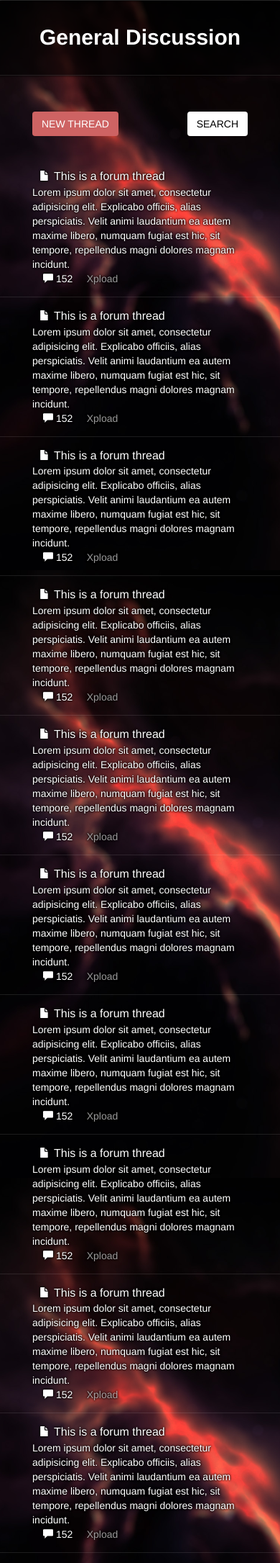
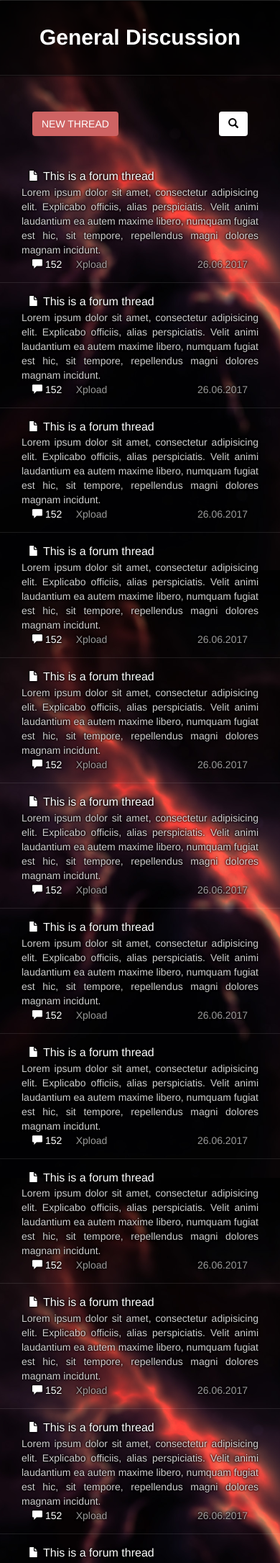
Before and after one commit to kosicielPL/nodejs-forum, a Node server app: template client/views/forum/singleforum.pug in a window 390 px wide. Shown: the part 52-2223 px from the top of the page at 72% size. Run offline with Node 20, Linux system fonts and the light colour scheme; the template is opened without the code that fills it, so the values that code supplies are empty; some libraries are stand-ins or nearby versions.

Commit message:
mobile fixes

```diff
--- a/client/public/js/mobileMenu.js
+++ b/client/public/js/mobileMenu.js
@@ -3,27 +3,33 @@ const mobileMenuOpenButton = '.mobile-menu-open-btn';
 const mobileMenuCloseButton = '.mobile-menu-close-btn';
 const mobileMenuToggleButton = '.mobile-menu-toggle-btn';
 const mobileMenuToggleButtonSpan = mobileMenuToggleButton + ' span';
+const hideEverything = '.mobile-menu-hide-everything-im-not-creative';
+
+let mobileMenuOpen = false;
 
 $(document).ready(function() {
-    let mobileMenuOpen = false;
+
+    $(hideEverything).click(() => {
+        closeMobileMenu();
+    });
 
     $(mobileMenuToggleButton).click(() => {
         if (mobileMenuOpen) {
-            mobileMenuOpen = false;
             closeMobileMenu();
         } else {
-            mobileMenuOpen = true;
             openMobileMenu();
         }
     });
 });
 
 function openMobileMenu() {
+    mobileMenuOpen = true;
     $(mobileMenuToggleButtonSpan).removeClass('glyphicon-menu-hamburger');
     $(mobileMenuToggleButtonSpan).addClass('glyphicon-remove');
     $(mobileMenu).show();
+    $(hideEverything).stop().fadeIn();
     $(mobileMenu).stop().animate({
-        width: '300px',
+        width: '250px',
     });
     $('body').css({
         overflow: 'hidden',
@@ -31,6 +37,7 @@ function openMobileMenu() {
 }
 
 function closeMobileMenu() {
+    mobileMenuOpen = false;
     $(mobileMenuToggleButtonSpan).removeClass('glyphicon-remove');
     $(mobileMenuToggleButtonSpan).addClass('glyphicon-menu-hamburger');
     $(mobileMenu).stop().animate({
@@ -38,6 +45,7 @@ function closeMobileMenu() {
     }, () => {
         $(mobileMenu).hide();
     });
+    $(hideEverything).stop().fadeOut();
     $('body').css({
         overflow: 'auto',
     });
--- a/client/public/stylesheets/forum/forum-single-forum.css
+++ b/client/public/stylesheets/forum/forum-single-forum.css
@@ -1,18 +1,24 @@
+.thread-table {
+    width: 100%;
+}
+
 .thread-row {
-    display: block;
     color: #fff;
     text-shadow: 0px 0px 3px #000, 0px 0px 3px #000;
     font-size: 14px;
-    padding-top: 15px;
-    padding-bottom: 15px;
 }
 
 .thread-row a,
 .thread-row a:visited {
+    display: block;
+    padding-top: 15px;
+    padding-bottom: 15px;
+    text-decoration: none;
     color: #fff;
 }
 
 .thread-row a:hover {
+    text-decoration: none;
     color: #fff;
 }
 
@@ -30,6 +36,7 @@
 }
 
 .thread-row-title {
+    width: 100%;
     font-size: 16px;
     padding-left: 10px;
 }
@@ -42,3 +49,8 @@
 .thread-row-date {
     color: rgba(255, 255, 255, 0.6);
 }
+
+.thread-row-text {
+    text-align: justify;
+    color: rgba(255, 255, 255, 0.8);
+}
--- a/client/public/stylesheets/mobile-menu.css
+++ b/client/public/stylesheets/mobile-menu.css
@@ -62,11 +62,11 @@
 }
 
 .mobile-menu-subitem {
-    margin-left: 30px;
+    margin-left: 5px;
 }
 
 .mobile-menu-item .glyphicon {
-    padding-right: 10px;
+    padding-right: 20px;
 }
 
 /*.mobile-menu-item+.mobile-menu-item{
@@ -74,5 +74,17 @@
 }*/
 
 .mobile-submenu {
+    padding-top: 10px;
+    padding-bottom: 10px;
+    border-left: 5px solid #ce6363;
     background: rgba(20, 20, 20, 0.9);
 }
+
+.mobile-menu-hide-everything-im-not-creative {
+    width: 100vw;
+    height: 100vh;
+    background: rgba(0,0,0,0.8);
+    position: fixed;
+    z-index: 10;
+    display: none;
+}
--- a/client/views/forum/singleforum.pug
+++ b/client/views/forum/singleforum.pug
@@ -15,13 +15,14 @@ block content
             div.col-xs-6.thread-controls-left
                 a(href="#").btn.btn-new-thread NEW THREAD
             div.col-xs-6.thread-controls-right
-                a(href="#").btn.btn-search-thread SEARCH
+                a(href="#").btn.btn-search-thread
+                    span.glyphicon.glyphicon-search
 
 
         div.row.thread-row.grid
-            a(href="/forums/general/generic-thread")
+            a(href="/forums/general/generic-thread", title="Lorem ipsum dolor sit amet, consectetur adipisicing elit. Explicabo officiis, alias perspiciatis. Velit animi laudantium ea autem maxime libero, numquam fugiat est hic, sit tempore, repellendus magni dolores magnam incidunt.").thread-row-container
                 div.container-fluid
-                    div.col-xs-12
+                    div
                         div.col-sm-6
                             div.container-fluid
                                 div.row
@@ -35,15 +36,16 @@ block content
                                             span.glyphicon.glyphicon-comment
                                             |  152   &nbsp;&nbsp;&nbsp;
                                         span.thread-row-author   Xpload
+                                        span.thread-row-date.pull-right 26.06.2017
                         div.col-sm-2.hidden-xs.thread-row-author Xpload
                         div.col-sm-2.hidden-xs.thread-row-comment
                             span.glyphicon.glyphicon-comment
                             |  152
                         div.col-sm-2.hidden-xs.thread-row-date 26.06.2017
         div.row.thread-row.grid
-            a(href="/forums/general/generic-thread")
+            a(href="/forums/general/generic-thread", title="Lorem ipsum dolor sit amet, consectetur adipisicing elit. Explicabo officiis, alias perspiciatis. Velit animi laudantium ea autem maxime libero, numquam fugiat est hic, sit tempore, repellendus magni dolores magnam incidunt.").thread-row-container
                 div.container-fluid
-                    div.col-xs-12
+                    div
                         div.col-sm-6
                             div.container-fluid
                                 div.row
@@ -57,15 +59,16 @@ block content
                                             span.glyphicon.glyphicon-comment
                                             |  152   &nbsp;&nbsp;&nbsp;
                                         span.thread-row-author   Xpload
+                                        span.thread-row-date.pull-right 26.06.2017
                         div.col-sm-2.hidden-xs.thread-row-author Xpload
                         div.col-sm-2.hidden-xs.thread-row-comment
                             span.glyphicon.glyphicon-comment
                             |  152
                         div.col-sm-2.hidden-xs.thread-row-date 26.06.2017
         div.row.thread-row.grid
-            a(href="/forums/general/generic-thread")
+            a(href="/forums/general/generic-thread", title="Lorem ipsum dolor sit amet, consectetur adipisicing elit. Explicabo officiis, alias perspiciatis. Velit animi laudantium ea autem maxime libero, numquam fugiat est hic, sit tempore, repellendus magni dolores magnam incidunt.").thread-row-container
                 div.container-fluid
-                    div.col-xs-12
+                    div
                         div.col-sm-6
                             div.container-fluid
                                 div.row
@@ -79,15 +82,16 @@ block content
                                             span.glyphicon.glyphicon-comment
                                             |  152   &nbsp;&nbsp;&nbsp;
                                         span.thread-row-author   Xpload
+                                        span.thread-row-date.pull-right 26.06.2017
                         div.col-sm-2.hidden-xs.thread-row-author Xpload
                         div.col-sm-2.hidden-xs.thread-row-comment
                             span.glyphicon.glyphicon-comment
                             |  152
                         div.col-sm-2.hidden-xs.thread-row-date 26.06.2017
         div.row.thread-row.grid
-            a(href="/forums/general/generic-thread")
+            a(href="/forums/general/generic-thread", title="Lorem ipsum dolor sit amet, consectetur adipisicing elit. Explicabo officiis, alias perspiciatis. Velit animi laudantium ea autem maxime libero, numquam fugiat est hic, sit tempore, repellendus magni dolores magnam incidunt.").thread-row-container
                 div.container-fluid
-                    div.col-xs-12
+                    div
                         div.col-sm-6
                             div.container-fluid
                                 div.row
@@ -101,15 +105,16 @@ block content
                                             span.glyphicon.glyphicon-comment
                                             |  152   &nbsp;&nbsp;&nbsp;
                                         span.thread-row-author   Xpload
+                                        span.thread-row-date.pull-right 26.06.2017
                         div.col-sm-2.hidden-xs.thread-row-author Xpload
                         div.col-sm-2.hidden-xs.thread-row-comment
                             span.glyphicon.glyphicon-comment
                             |  152
                         div.col-sm-2.hidden-xs.thread-row-date 26.06.2017
         div.row.thread-row.grid
-            a(href="/forums/general/generic-thread")
+            a(href="/forums/general/generic-thread", title="Lorem ipsum dolor sit amet, consectetur adipisicing elit. Explicabo officiis, alias perspiciatis. Velit animi laudantium ea autem maxime libero, numquam fugiat est hic, sit tempore, repellendus magni dolores magnam incidunt.").thread-row-container
                 div.container-fluid
-                    div.col-xs-12
+                    div
                         div.col-sm-6
                             div.container-fluid
                                 div.row
@@ -123,15 +128,16 @@ block content
                                             span.glyphicon.glyphicon-comment
                                             |  152   &nbsp;&nbsp;&nbsp;
                                         span.thread-row-author   Xpload
+                                        span.thread-row-date.pull-right 26.06.2017
                         div.col-sm-2.hidden-xs.thread-row-author Xpload
                         div.col-sm-2.hidden-xs.thread-row-comment
                             span.glyphicon.glyphicon-comment
                             |  152
                         div.col-sm-2.hidden-xs.thread-row-date 26.06.2017
         div.row.thread-row.grid
-            a(href="/forums/general/generic-thread")
+            a(href="/forums/general/generic-thread", title="Lorem ipsum dolor sit amet, consectetur adipisicing elit. Explicabo officiis, alias perspiciatis. Velit animi laudantium ea autem maxime libero, numquam fugiat est hic, sit tempore, repellendus magni dolores magnam incidunt.").thread-row-container
                 div.container-fluid
-                    div.col-xs-12
+                    div
                         div.col-sm-6
                             div.container-fluid
                                 div.row
@@ -145,15 +151,16 @@ block content
                                             span.glyphicon.glyphicon-comment
                                             |  152   &nbsp;&nbsp;&nbsp;
                                         span.thread-row-author   Xpload
+                                        span.thread-row-date.pull-right 26.06.2017
                         div.col-sm-2.hidden-xs.thread-row-author Xpload
                         div.col-sm-2.hidden-xs.thread-row-comment
                             span.glyphicon.glyphicon-comment
                             |  152
                         div.col-sm-2.hidden-xs.thread-row-date 26.06.2017
         div.row.thread-row.grid
-            a(href="/forums/general/generic-thread")
+            a(href="/forums/general/generic-thread", title="Lorem ipsum dolor sit amet, consectetur adipisicing elit. Explicabo officiis, alias perspiciatis. Velit animi laudantium ea autem maxime libero, numquam fugiat est hic, sit tempore, repellendus magni dolores magnam incidunt.").thread-row-container
                 div.container-fluid
-                    div.col-xs-12
+                    div
                         div.col-sm-6
                             div.container-fluid
                                 div.row
@@ -167,15 +174,16 @@ block content
                                             span.glyphicon.glyphicon-comment
                                             |  152   &nbsp;&nbsp;&nbsp;
                                         span.thread-row-author   Xpload
+                                        span.thread-row-date.pull-right 26.06.2017
                         div.col-sm-2.hidden-xs.thread-row-author Xpload
                         div.col-sm-2.hidden-xs.thread-row-comment
                             span.glyphicon.glyphicon-comment
                             |  152
                         div.col-sm-2.hidden-xs.thread-row-date 26.06.2017
         div.row.thread-row.grid
-            a(href="/forums/general/generic-thread")
+            a(href="/forums/general/generic-thread", title="Lorem ipsum dolor sit amet, consectetur adipisicing elit. Explicabo officiis, alias perspiciatis. Velit animi laudantium ea autem maxime libero, numquam fugiat est hic, sit tempore, repellendus magni dolores magnam incidunt.").thread-row-container
                 div.container-fluid
-                    div.col-xs-12
+                    div
                         div.col-sm-6
                             div.container-fluid
                                 div.row
@@ -189,15 +197,16 @@ block content
                                             span.glyphicon.glyphicon-comment
                                             |  152   &nbsp;&nbsp;&nbsp;
                                         span.thread-row-author   Xpload
+                                        span.thread-row-date.pull-right 26.06.2017
                         div.col-sm-2.hidden-xs.thread-row-author Xpload
                         div.col-sm-2.hidden-xs.thread-row-comment
                             span.glyphicon.glyphicon-comment
                             |  152
                         div.col-sm-2.hidden-xs.thread-row-date 26.06.2017
         div.row.thread-row.grid
-            a(href="/forums/general/generic-thread")
+            a(href="/forums/general/generic-thread", title="Lorem ipsum dolor sit amet, consectetur adipisicing elit. Explicabo officiis, alias perspiciatis. Velit animi laudantium ea autem maxime libero, numquam fugiat est hic, sit tempore, repellendus magni dolores magnam incidunt.").thread-row-container
                 div.container-fluid
-                    div.col-xs-12
+                    div
                         div.col-sm-6
                             div.container-fluid
                                 div.row
@@ -211,15 +220,16 @@ block content
                                             span.glyphicon.glyphicon-comment
                                             |  152   &nbsp;&nbsp;&nbsp;
                                         span.thread-row-author   Xpload
+                                        span.thread-row-date.pull-right 26.06.2017
                         div.col-sm-2.hidden-xs.thread-row-author Xpload
                         div.col-sm-2.hidden-xs.thread-row-comment
                             span.glyphicon.glyphicon-comment
                             |  152
                         div.col-sm-2.hidden-xs.thread-row-date 26.06.2017
         div.row.thread-row.grid
-            a(href="/forums/general/generic-thread")
+            a(href="/forums/general/generic-thread", title="Lorem ipsum dolor sit amet, consectetur adipisicing elit. Explicabo officiis, alias perspiciatis. Velit animi laudantium ea autem maxime libero, numquam fugiat est hic, sit tempore, repellendus magni dolores magnam incidunt.").thread-row-container
                 div.container-fluid
-                    div.col-xs-12
+                    div
                         div.col-sm-6
                             div.container-fluid
                                 div.row
@@ -233,15 +243,16 @@ block content
                                             span.glyphicon.glyphicon-comment
                                             |  152   &nbsp;&nbsp;&nbsp;
                                         span.thread-row-author   Xpload
+                                        span.thread-row-date.pull-right 26.06.2017
                         div.col-sm-2.hidden-xs.thread-row-author Xpload
                         div.col-sm-2.hidden-xs.thread-row-comment
                             span.glyphicon.glyphicon-comment
                             |  152
                         div.col-sm-2.hidden-xs.thread-row-date 26.06.2017
         div.row.thread-row.grid
-            a(href="/forums/general/generic-thread")
+            a(href="/forums/general/generic-thread", title="Lorem ipsum dolor sit amet, consectetur adipisicing elit. Explicabo officiis, alias perspiciatis. Velit animi laudantium ea autem maxime libero, numquam fugiat est hic, sit tempore, repellendus magni dolores magnam incidunt.").thread-row-container
                 div.container-fluid
-                    div.col-xs-12
+                    div
                         div.col-sm-6
                             div.container-fluid
                                 div.row
@@ -255,15 +266,16 @@ block content
                                             span.glyphicon.glyphicon-comment
                                             |  152   &nbsp;&nbsp;&nbsp;
                                         span.thread-row-author   Xpload
+                                        span.thread-row-date.pull-right 26.06.2017
                         div.col-sm-2.hidden-xs.thread-row-author Xpload
                         div.col-sm-2.hidden-xs.thread-row-comment
                             span.glyphicon.glyphicon-comment
                             |  152
                         div.col-sm-2.hidden-xs.thread-row-date 26.06.2017
         div.row.thread-row.grid
-            a(href="/forums/general/generic-thread")
+            a(href="/forums/general/generic-thread", title="Lorem ipsum dolor sit amet, consectetur adipisicing elit. Explicabo officiis, alias perspiciatis. Velit animi laudantium ea autem maxime libero, numquam fugiat est hic, sit tempore, repellendus magni dolores magnam incidunt.").thread-row-container
                 div.container-fluid
-                    div.col-xs-12
+                    div
                         div.col-sm-6
                             div.container-fluid
                                 div.row
@@ -277,77 +289,24 @@ block content
                                             span.glyphicon.glyphicon-comment
                                             |  152   &nbsp;&nbsp;&nbsp;
                                         span.thread-row-author   Xpload
+                                        span.thread-row-date.pull-right 26.06.2017
                         div.col-sm-2.hidden-xs.thread-row-author Xpload
                         div.col-sm-2.hidden-xs.thread-row-comment
                             span.glyphicon.glyphicon-comment
                             |  152
                         div.col-sm-2.hidden-xs.thread-row-date 26.06.2017
-        div.row.thread-row.grid
-            a(href="/forums/general/generic-thread")
-                div.container-fluid
-                    div.col-xs-12
-                        div.col-sm-6
-                            div.container-fluid
-                                div.row
-                                    span.thread-row-icon.glyphicon.glyphicon-file
-                                    span.thread-row-title This is a forum thread
-                                div.row.visible-xs
-                                    div.thread-row-text  Lorem ipsum dolor sit amet, consectetur adipisicing elit. Explicabo officiis, alias perspiciatis. Velit animi laudantium ea autem maxime libero, numquam fugiat est hic, sit tempore, repellendus magni dolores magnam incidunt.
-                                div.row.visible-xs
-                                    div.col-xs-12
-                                        span.thread-row-comment
-                                            span.glyphicon.glyphicon-comment
-                                            |  152   &nbsp;&nbsp;&nbsp;
-                                        span.thread-row-author   Xpload
-                        div.col-sm-2.hidden-xs.thread-row-author Xpload
-                        div.col-sm-2.hidden-xs.thread-row-comment
-                            span.glyphicon.glyphicon-comment
-                            |  152
-                        div.col-sm-2.hidden-xs.thread-row-date 26.06.2017
-        div.row.thread-row.grid
-            a(href="/forums/general/generic-thread")
-                div.container-fluid
-                    div.col-xs-12
-                        div.col-sm-6
-                            div.container-fluid
-                                div.row
-                                    span.thread-row-icon.glyphicon.glyphicon-file
-                                    span.thread-row-title This is a forum thread
-                                div.row.visible-xs
-                                    div.thread-row-text  Lorem ipsum dolor sit amet, consectetur adipisicing elit. Explicabo officiis, alias perspiciatis. Velit animi laudantium ea autem maxime libero, numquam fugiat est hic, sit tempore, repellendus magni dolores magnam incidunt.
-                                div.row.visible-xs
-                                    div.col-xs-12
-                                        span.thread-row-comment
-                                            span.glyphicon.glyphicon-comment
-                                            |  152   &nbsp;&nbsp;&nbsp;
-                                        span.thread-row-author   Xpload
-                        div.col-sm-2.hidden-xs.thread-row-author Xpload
-                        div.col-sm-2.hidden-xs.thread-row-comment
-                            span.glyphicon.glyphicon-comment
-                            |  152
-                        div.col-sm-2.hidden-xs.thread-row-date 26.06.2017
-        div.row.thread-row.grid
-            a(href="/forums/general/generic-thread")
-                div.container-fluid
-                    div.col-xs-12
-                        div.col-sm-6
-                            div.container-fluid
-                                div.row
-                                    span.thread-row-icon.glyphicon.glyphicon-file
-                                    span.thread-row-title This is a forum thread
-                                div.row.visible-xs
-                                    div.thread-row-text  Lorem ipsum dolor sit amet, consectetur adipisicing elit. Explicabo officiis, alias perspiciatis. Velit animi laudantium ea autem maxime libero, numquam fugiat est hic, sit tempore, repellendus magni dolores magnam incidunt.
-                                div.row.visible-xs
-                                    div.col-xs-12
-                                        span.thread-row-comment
-                                            span.glyphicon.glyphicon-comment
-                                            |  152   &nbsp;&nbsp;&nbsp;
-                                        span.thread-row-author   Xpload
-                        div.col-sm-2.hidden-xs.thread-row-author Xpload
-                        div.col-sm-2.hidden-xs.thread-row-comment
-                            span.glyphicon.glyphicon-comment
-                            |  152
-                        div.col-sm-2.hidden-xs.thread-row-date 26.06.2017
+
+
+
+
+
+    div.container.forum-body
+        div.row.thread-controls
+            div.col-xs-6.thread-controls-left
+                a(href="#").btn.btn-new-thread NEW THREAD
+            div.col-xs-6.thread-controls-right
+                a(href="#").btn.btn-search-thread
+                    span.glyphicon.glyphicon-search
 
         div.row.forum-pagination
             ul.pagination
--- a/client/views/layout.pug
+++ b/client/views/layout.pug
@@ -18,5 +18,6 @@ html
     div.whole-page-wrapper
       include mobileMenu
       include header
+      div.mobile-menu-hide-everything-im-not-creative
       block content
       include footer
```
Also changed, not shown: client/views/mobileMenu.pug (+13 -13 lines).
